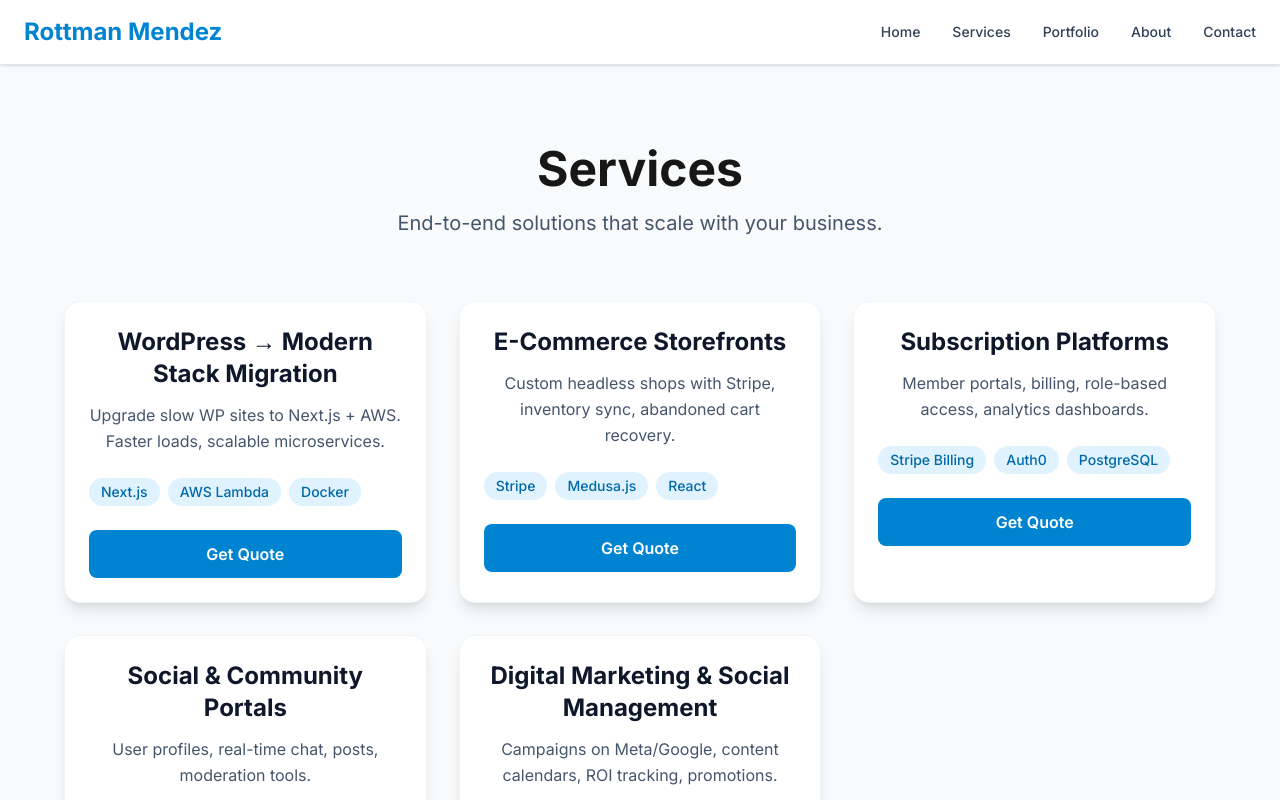
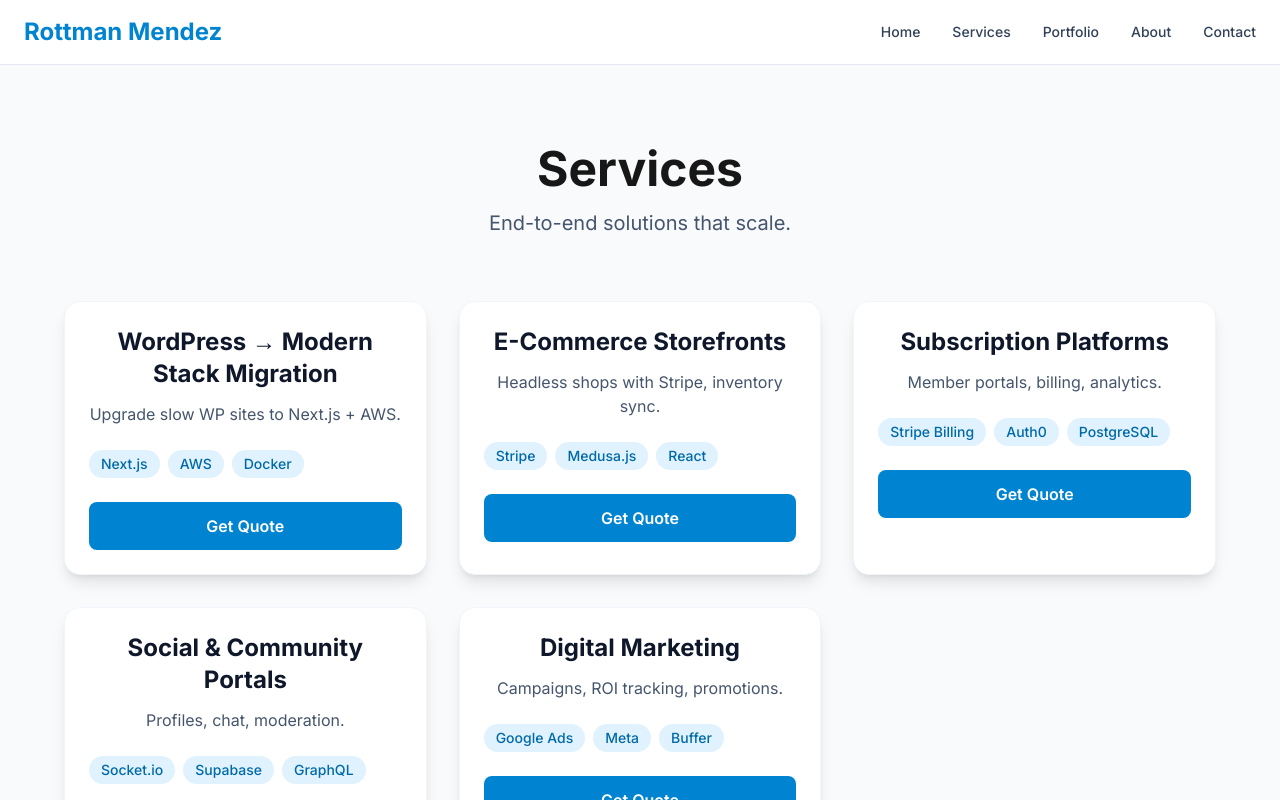
Before and after one commit to RottyM/rottym.com, a Next.js app: page /services in a window 1280 px wide. Shown: the top 800 px of the page. Built offline with nearby package versions, Linux system fonts and the light colour scheme.

Commit message:
FINAL: Remove all shadcn/ui - 100% Tailwind-5

```diff
--- a/src/app/contact/page.tsx
+++ b/src/app/contact/page.tsx
@@ -20,10 +20,10 @@ export default function Contact() {
         setStatus('Message sent! I\'ll reply in 24h.');
         (e.target as HTMLFormElement).reset();
       } else {
-        setStatus('Error — email rottym@gmail.com directly.');
+        setStatus('Error — email rottym@gmail.com');
       }
-    } catch (error) {
-      setStatus('Error — email rottym@gmail.com directly.');
+    } catch {
+      setStatus('Error — email rottym@gmail.com');
     }
   };
 
@@ -31,47 +31,20 @@ export default function Contact() {
     <section className="py-20 px-6 max-w-md mx-auto">
       <h1 className="text-4xl font-bold text-center mb-12">Get In Touch</h1>
       <form onSubmit={handleSubmit} className="space-y-6 bg-white p-8 rounded-2xl shadow-xl border border-slate-100">
-        <input
-          name="name"
-          placeholder="Your Name"
-          required
-          className="w-full p-4 border border-slate-300 rounded-lg focus:ring-2 focus:ring-sky-500 focus:border-transparent outline-none transition"
-        />
-        <input
-          name="email"
-          type="email"
-          placeholder="Your Email"
-          required
-          className="w-full p-4 border border-slate-300 rounded-lg focus:ring-2 focus:ring-sky-500 focus:border-transparent outline-none transition"
-        />
-        <select
-          name="service"
-          className="w-full p-4 border border-slate-300 rounded-lg focus:ring-2 focus:ring-sky-500 focus:border-transparent outline-none transition"
-        >
+        <input name="name" placeholder="Name" required className="w-full p-4 border border-slate-300 rounded-lg focus:ring-2 focus:ring-sky-500 outline-none" />
+        <input name="email" type="email" placeholder="Email" required className="w-full p-4 border border-slate-300 rounded-lg focus:ring-2 focus:ring-sky-500 outline-none" />
+        <select name="service" className="w-full p-4 border border-slate-300 rounded-lg focus:ring-2 focus:ring-sky-500 outline-none">
           <option>WordPress Migration</option>
           <option>E-Commerce</option>
           <option>Subscriptions</option>
           <option>Social Portals</option>
           <option>Marketing</option>
         </select>
-        <textarea
-          name="message"
-          rows={5}
-          placeholder="Your project..."
-          required
-          className="w-full p-4 border border-slate-300 rounded-lg focus:ring-2 focus:ring-sky-500 focus:border-transparent outline-none transition resize-none"
-        />
-        <button
-          type="submit"
-          className="w-full bg-sky-600 hover:bg-sky-700 text-white font-bold py-4 rounded-lg transition duration-200 shadow-md hover:shadow-lg"
-        >
+        <textarea name="message" rows={5} placeholder="Your project..." required className="w-full p-4 border border-slate-300 rounded-lg focus:ring-2 focus:ring-sky-500 outline-none resize-none" />
+        <button type="submit" className="w-full bg-sky-600 hover:bg-sky-700 text-white font-bold py-4 rounded-lg transition shadow-md">
           Send Message
         </button>
-        {status && (
-          <p className={`text-center mt-4 font-medium ${status.includes('sent') ? 'text-green-600' : 'text-red-600'}`}>
-            {status}
-          </p>
-        )}
+        {status && <p className={`text-center mt-4 font-medium ${status.includes('sent') ? 'text-green-600' : 'text-red-600'}`}>{status}</p>}
       </form>
     </section>
   );
--- a/src/app/portfolio/page.tsx
+++ b/src/app/portfolio/page.tsx
@@ -1,15 +1,15 @@
+// src/app/portfolio/page.tsx
 import Image from 'next/image';
 
 const projects = [
-  { title: "USA Today – The Point", img: "/images/portfolio/usa-today-thepoint.jpg", role: "Lead Front-End Developer" },
+  { title: "USA Today – The Point", img: "/images/portfolio/usa-today-thepoint.jpg", role: "Lead Front-End" },
   { title: "Detroit Free Press", img: "/images/portfolio/detroit-freepress.jpg", role: "UX Developer" },
   { title: "WBIR.com", img: "/images/portfolio/wbir.jpg", role: "UX Developer" },
   { title: "WWF Gift Center", img: "/images/portfolio/wwf-giftcenter.jpg", role: "UX Developer" },
-  { title: "Reverb Networks Performa", img: "/images/portfolio/reverb-performa.jpg", role: "UX Designer/Developer" },
-  { title: "Brevic Development", img: "/images/portfolio/brevic.jpg", role: "Freelance Developer" },
-  { title: "Goverment Sites", img: "/images/portfolio/gov-sites.jpg", role: "Freelance Developer" },
-  { title: "Club Sites", img: "/images/portfolio/club-sites.jpg", role: "Freelance Developer" },
-  { title: "Logos", img: "/images/portfolio/logos.jpg", role: "Freelance Developer" },
+  { title: "Reverb Networks", img: "/images/portfolio/reverb-performa.jpg", role: "UX Designer/Developer" },
+  { title: "Brevic Development", img: "/images/portfolio/brevic.jpg", role: "Freelance" },
+  { title: "VB-Controls", img: "/images/portfolio/vbcontrols.jpg", role: "Freelance" },
+  { title: "Tech24 Construction", img: "/images/portfolio/tech24.jpg", role: "Freelance" },
 ];
 
 export default function Portfolio() {
@@ -17,19 +17,13 @@ export default function Portfolio() {
     <section className="py-20 px-6 bg-gradient-to-b from-white to-slate-50">
       <div className="max-w-7xl mx-auto">
         <h1 className="text-4xl md:text-5xl font-bold text-center mb-4">Portfolio</h1>
-        <p className="text-center text-slate-600 mb-12">Disney · FAA · USA Today · WWF · Local DC</p>
+        <p className="text-center text-slate-600 mb-12">Disney · FAA · USA Today · WWF · DC Local</p>
         <div className="grid md:grid-cols-2 lg:grid-cols-3 gap-8">
-          {projects.map((p) => (
+          {projects.map(p => (
             <div key={p.title} className="group cursor-pointer transform transition-all hover:scale-105">
               <div className="relative overflow-hidden rounded-2xl shadow-xl bg-white">
-                <Image
-                  src={p.img}
-                  alt={p.title}
-                  width={600}
-                  height={400}
-                  className="w-full h-64 object-cover group-hover:scale-110 transition-transform duration-500"
-                />
-                <div className="absolute inset-0 bg-gradient-to-t from-black/80 via-black/20 to-transparent opacity-0 group-hover:opacity-100 transition-opacity p-6 flex flex-col justify-end text-white">
+                <Image src={p.img} alt={p.title} width={600} height={400} className="w-full h-64 object-cover group-hover:scale-110 transition-transform duration-500" />
+                <div className="absolute inset-0 bg-gradient-to-t from-black/80 to-transparent opacity-0 group-hover:opacity-100 transition-opacity p-6 flex flex-col justify-end text-white">
                   <h3 className="text-xl font-bold">{p.title}</h3>
                   <p className="text-sm opacity-90">{p.role}</p>
                 </div>
--- a/src/app/services/page.tsx
+++ b/src/app/services/page.tsx
@@ -2,31 +2,11 @@
 import Link from 'next/link';
 
 const services = [
-  {
-    title: "WordPress → Modern Stack Migration",
-    desc: "Upgrade slow WP sites to Next.js + AWS. Faster loads, scalable microservices.",
-    tech: ["Next.js", "AWS Lambda", "Docker"],
-  },
-  {
-    title: "E-Commerce Storefronts",
-    desc: "Custom headless shops with Stripe, inventory sync, abandoned cart recovery.",
-    tech: ["Stripe", "Medusa.js", "React"],
-  },
-  {
-    title: "Subscription Platforms",
-    desc: "Member portals, billing, role-based access, analytics dashboards.",
-    tech: ["Stripe Billing", "Auth0", "PostgreSQL"],
-  },
-  {
-    title: "Social & Community Portals",
-    desc: "User profiles, real-time chat, posts, moderation tools.",
-    tech: ["Socket.io", "Supabase", "GraphQL"],
-  },
-  {
-    title: "Digital Marketing & Social Management",
-    desc: "Campaigns on Meta/Google, content calendars, ROI tracking, promotions.",
-    tech: ["Adobe Analytics", "Google Ads", "Buffer API"],
-  },
+  { title: "WordPress → Modern Stack Migration", desc: "Upgrade slow WP sites to Next.js + AWS.", tech: ["Next.js", "AWS", "Docker"] },
+  { title: "E-Commerce Storefronts", desc: "Headless shops with Stripe, inventory sync.", tech: ["Stripe", "Medusa.js", "React"] },
+  { title: "Subscription Platforms", desc: "Member portals, billing, analytics.", tech: ["Stripe Billing", "Auth0", "PostgreSQL"] },
+  { title: "Social & Community Portals", desc: "Profiles, chat, moderation.", tech: ["Socket.io", "Supabase", "GraphQL"] },
+  { title: "Digital Marketing", desc: "Campaigns, ROI tracking, promotions.", tech: ["Google Ads", "Meta", "Buffer"] },
 ];
 
 export default function Services() {
@@ -34,32 +14,18 @@ export default function Services() {
     <section className="py-20 px-6 bg-slate-50">
       <div className="max-w-6xl mx-auto text-center">
         <h1 className="text-4xl md:text-5xl font-bold mb-4">Services</h1>
-        <p className="text-xl text-slate-600 mb-16">End-to-end solutions that scale with your business.</p>
-
+        <p className="text-xl text-slate-600 mb-16">End-to-end solutions that scale.</p>
         <div className="grid md:grid-cols-2 lg:grid-cols-3 gap-8">
-          {services.map((service, i) => (
-            <div
-              key={i}
-              className="bg-white rounded-2xl shadow-lg p-6 hover:shadow-2xl transition-shadow duration-300 border border-slate-100"
-            >
-              <h3 className="text-2xl font-bold mb-3 text-slate-900">{service.title}</h3>
-              <p className="text-slate-600 mb-6 leading-relaxed">{service.desc}</p>
-
+          {services.map((s, i) => (
+            <div key={i} className="bg-white rounded-2xl shadow-lg p-6 hover:shadow-2xl transition border border-slate-100">
+              <h3 className="text-2xl font-bold mb-3 text-slate-900">{s.title}</h3>
+              <p className="text-slate-600 mb-6">{s.desc}</p>
               <div className="flex flex-wrap gap-2 mb-6">
-                {service.tech.map((t) => (
-                  <span
-                    key={t}
-                    className="px-3 py-1 bg-sky-100 text-sky-700 text-sm rounded-full font-medium"
-                  >
-                    {t}
-                  </span>
+                {s.tech.map(t => (
+                  <span key={t} className="px-3 py-1 bg-sky-100 text-sky-700 text-sm rounded-full font-medium">{t}</span>
                 ))}
               </div>
-
-              <Link
-                href="/contact"
-                className="inline-block w-full bg-sky-600 text-white text-center py-3 rounded-lg font-semibold hover:bg-sky-700 transition"
-              >
+              <Link href="/contact" className="block w-full bg-sky-600 text-white text-center py-3 rounded-lg font-semibold hover:bg-sky-700 transition">
                 Get Quote
               </Link>
             </div>
--- a/src/components/footer.tsx
+++ /dev/null
@@ -1,9 +0,0 @@
-export default function Footer() {
-  return (
-    <footer className="bg-slate-900 text-white py-8 mt-20">
-      <div className="max-w-7xl mx-auto px-6 text-center">
-        <p>&copy; 2025 Rottman M. Mendez. Built with Next.js & AWS. | <a href="https://linkedin.com/in/rottym">LinkedIn</a> | rottym@gmail.com</p>
-      </div>
-    </footer>
-  );
-}
```
Also changed, not shown: src/app/layout.tsx (+16 -28 lines), src/app/page.tsx (+7 -35 lines).
